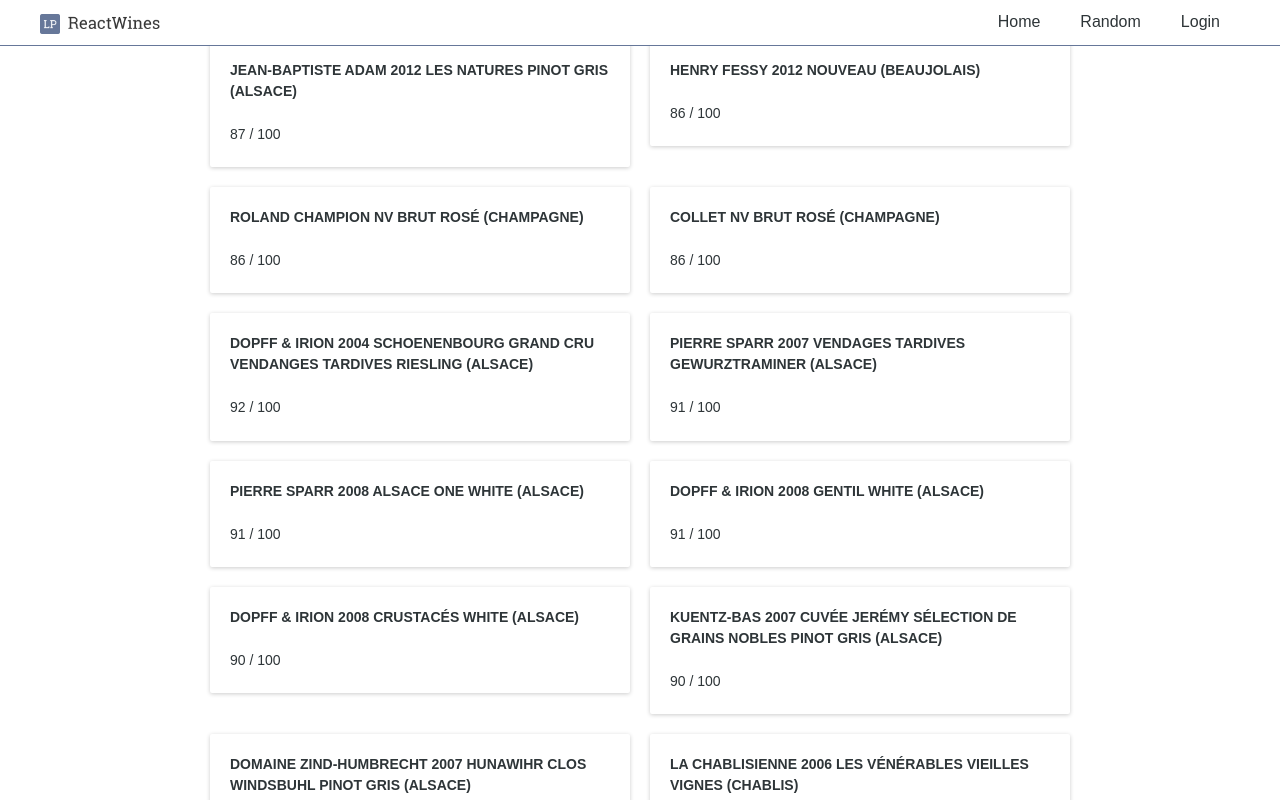
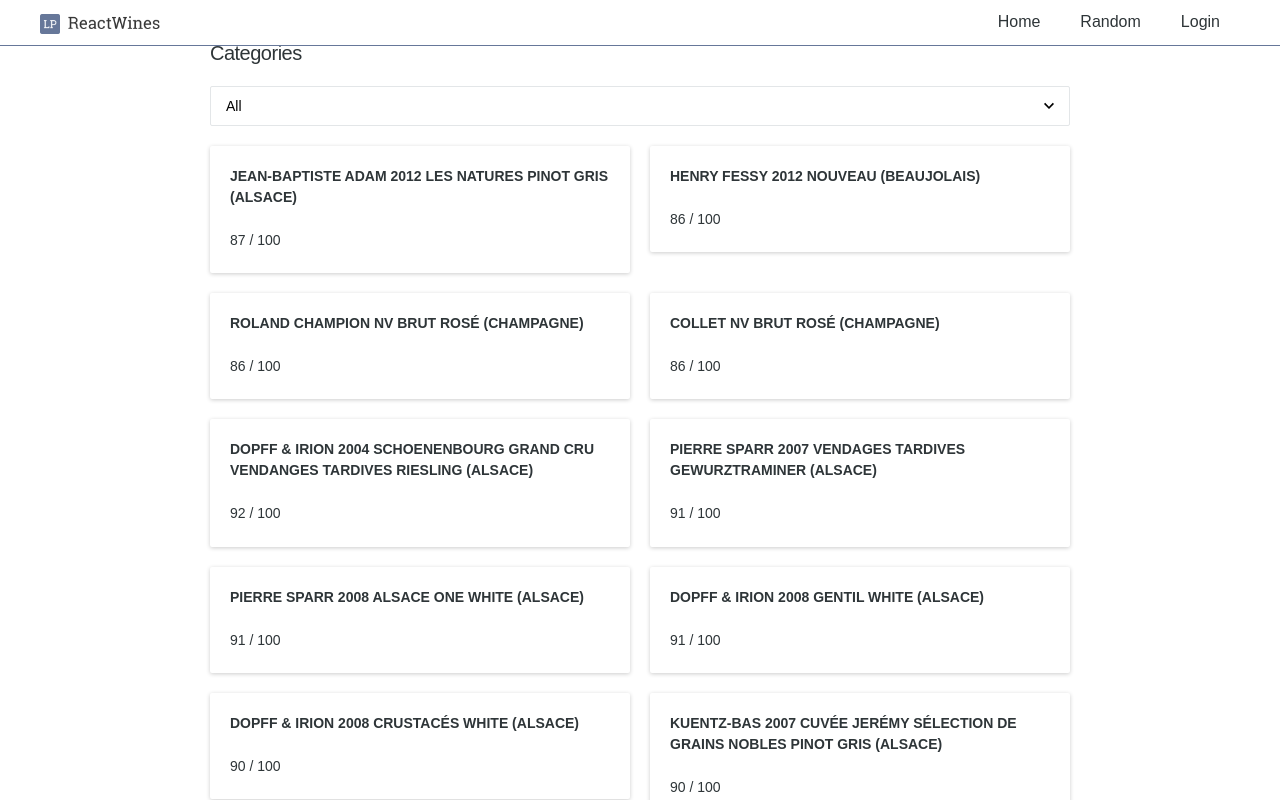
Before and after one commit to Tchauuw/wineCatalog, a React (Create React App) app: page / in a window 1280 px wide. Shown: the top 800 px of the page. Built offline with nearby package versions, Linux system fonts and the light colour scheme.

Commit message:
Ex 6 : Category filters

```diff
--- a/src/components/App.jsx
+++ b/src/components/App.jsx
@@ -1,5 +1,3 @@
-import React from 'react'
-
 import Review from './Review'
 import ReviewList from './ReviewList'
 import Layout from './Layout'
@@ -7,6 +5,7 @@
 import NotFound from './NotFound'
 
 const App = () => {
+
     return<BrowserRouter>
         <Layout>
         <Routes>
--- a/src/components/Review.jsx
+++ b/src/components/Review.jsx
@@ -7,7 +7,6 @@
     const review = params.slug === 'random' ? db.reviews[Math.floor(Math.random()*(db.reviews.length-1))] : db.reviews.find((review) => {
         return review.slug === params.slug
     })
-    console.log();
 
     return<section data-name="review">
         <h2>{review?.title}</h2>
--- a/src/components/ReviewList.jsx
+++ b/src/components/ReviewList.jsx
@@ -1,34 +1,36 @@
 import { Link, useParams } from "react-router-dom";
+import { useState } from "react";
 import db from "../api/db.json";
+const { reviews, categories } = db;
 
 const ReviewList = props => {
+    const [state, setState] = useState('')
 
-    const dbReviews = db.reviews;
-
-    const listWine = dbReviews.map((dbReview) =>
-        <div col="1/2">
-            <card>
-                <Link to={`/view/${dbReview.slug}`}>
-                    <h5>{dbReview.title}</h5>
-                    <p>{dbReview.points} / 100</p>
-                </Link>
-            </card>
-        </div>
+    const filters = categories.map((categorie) =>
+    <option value={categorie.key}>{categorie.label}</option>
     );
 
     return <section data-name="review-list">
-        <div className="hidden">
+        <div className="">
             <h4>Categories</h4>
             <p>
-                <select>
+                <select onChange={(e) => setState(e.target.value)}>
                     <option value="">All</option>
-                    <option value="bordeaux">Bordeaux</option>
-                    <option value="cotes-du-rhone">Côtes du Rhone</option>
+                    {filters}
                 </select>
             </p>
         </div>
         <grid>
-            <div>{listWine}</div>
+            <div>{reviews.filter((dbReview) => state === '' || dbReview.category === state).map((wine) =>
+                    <div col="1/2">
+                        <card>
+                            <Link to={`/view/${wine.slug}`}>
+                                <h5>{wine.title}</h5>
+                                <p>{wine.points} / 100</p>
+                            </Link>
+                        </card>
+                    </div>
+                )}</div>
             <div col="1/1" txt="c" className="hidden">
                 <card>
                     <a href="/"><h5>Add a review</h5></a>
```
